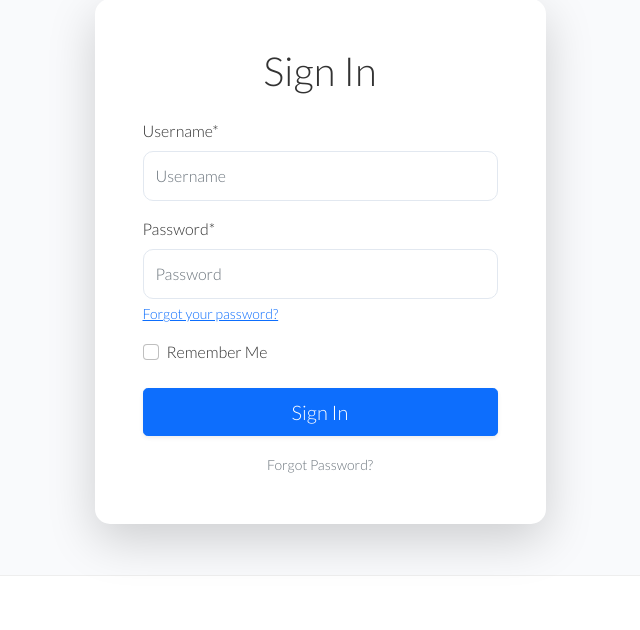
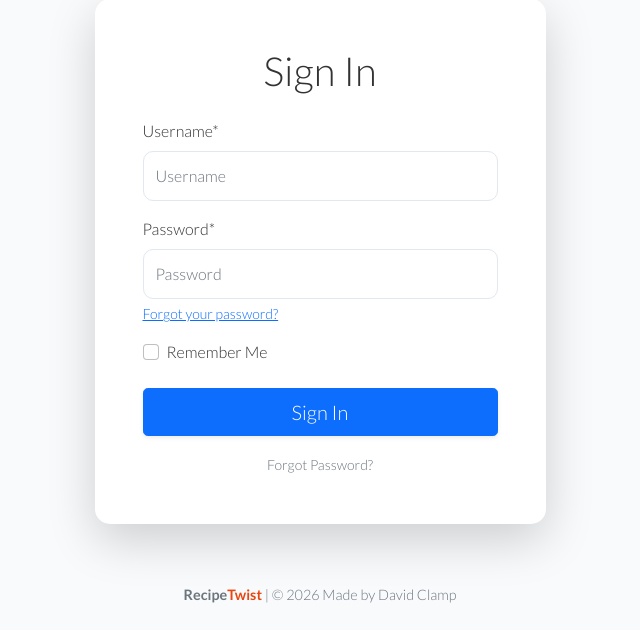
Before and after one commit to DavidClamp/recipe_project, a Django app: a page that uses templates/base.html in a window 1280 px wide. Shown: the part 170-800 px from the top of the page, without its empty margins (320-960 px from the left). Run offline with Django 4.2, Linux system fonts and the light colour scheme; some libraries are stand-ins or nearby versions.

Commit message:
Ckleaned up footer to match navbar

```diff
--- a/static/css/style.css
+++ b/static/css/style.css
@@ -52,10 +52,14 @@ body, .main-bg {
 }
 
 /* 6. Footer */
-.dark-bg {
+dark-bg {
+    background-color: #f8f9fa;
+    border-top: 1px solid #dee2e6;
+}
+/* .dark-bg {
     background-color: #ffffff;
     border-top: 1px solid #eee;
-}
+} */
 
 footer p {
     color: #6c757d;
--- a/templates/account/base.html
+++ b/templates/account/base.html
@@ -16,7 +16,7 @@
     <!-- Navigation Bar -->
     <nav class="navbar navbar-expand-lg navbar-dark bg-dark mb-4">
         <div class="container">
-            <a class="navbar-brand" href="/">🍲 My Recipes</a>
+            <a class="navbar-brand" href="/"> My Recipes</a>
             <button class="navbar-toggler" type="button" data-bs-toggle="collapse" data-bs-target="#navbarNav">
                 <span class="navbar-toggler-icon"></span>
             </button>
--- a/templates/base.html
+++ b/templates/base.html
@@ -107,11 +107,15 @@
 </main>
 
     <!-- Footer -->
-    <footer class="footer mt-auto py-3 dark-bg">
+<footer class="footer mt-auto py-4 dark-bg">
+    <div class="container text-center">
+        <p class="m-0 text-black">
+            <strong>Recipe<span class="red-o">Twist</span></strong> |
+            &copy; 2026 Made by David Clamp
+        </p>
 
-        <p class="m-0 text-center text-white">Made by David Clamp</p>
-
-    </footer>
+    </div>
+</footer>
 
     <script src="https://cdn.jsdelivr.net/npm/bootstrap@5.0.1/dist/js/bootstrap.bundle.min.js"
         integrity="sha384-gtEjrD/SeCtmISkJkNUaaKMoLD0//ElJ19smozuHV6z3Iehds+3Ulb9Bn9Plx0x4" crossorigin="anonymous">
```
